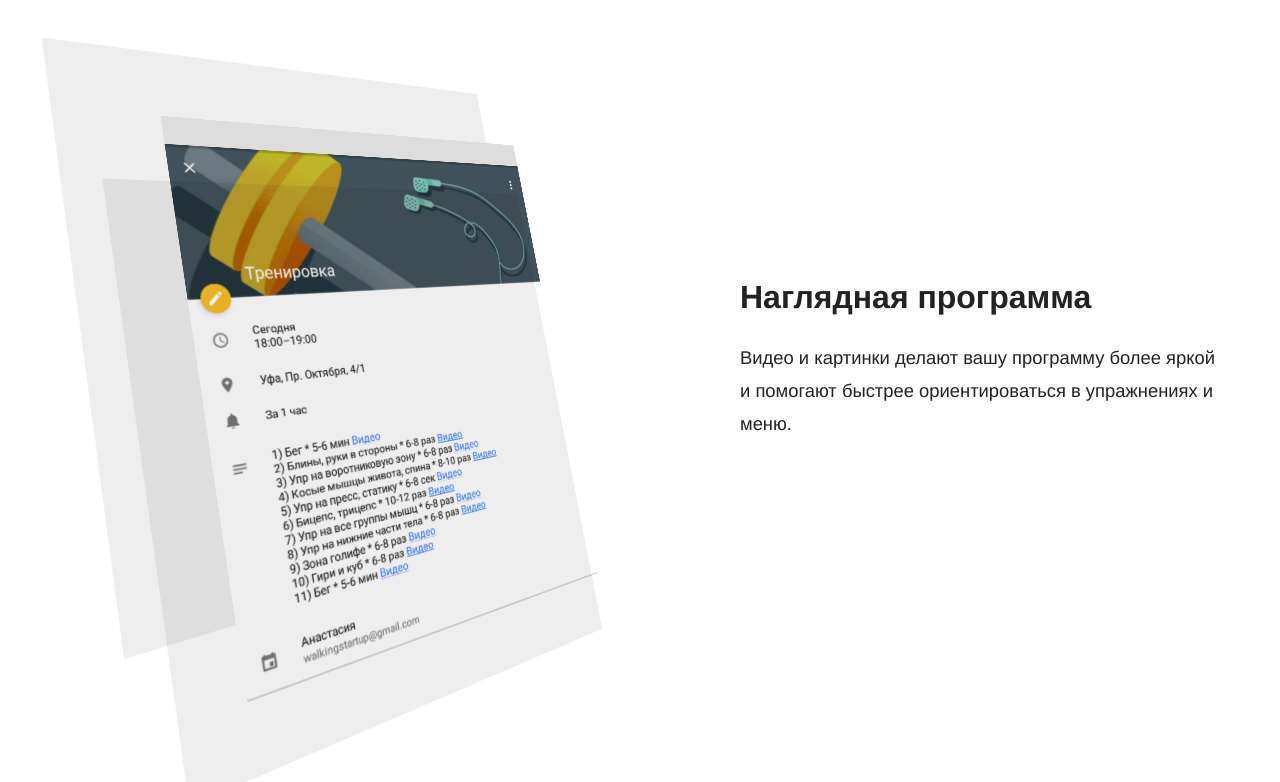
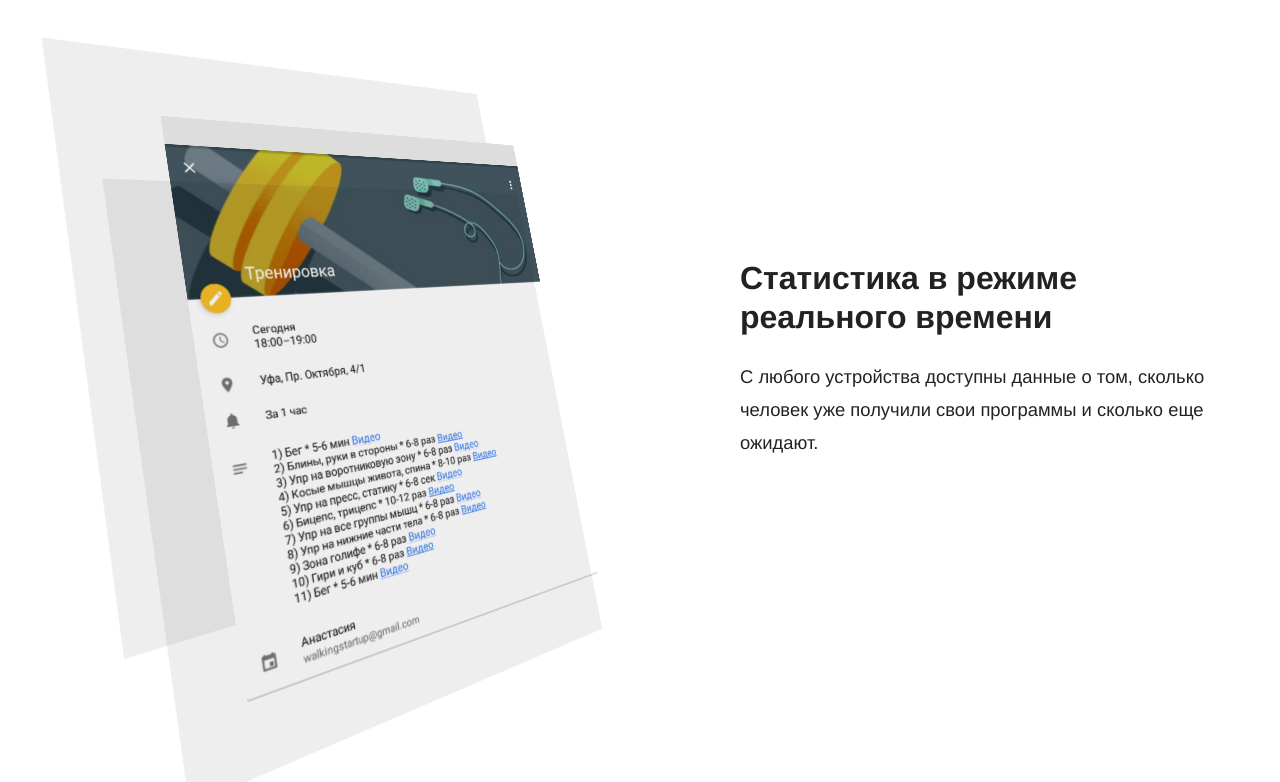
Before and after one commit to RakhimyanTim/adroholic.github.io, a Jekyll site: the page built from pages/index.html, in a window 1280 px wide and 1400 px high, scrolled down 1654 px. Shown: the top 782 px of the window. Built offline with Jekyll 4.4.1, drawn with Linux system fonts in a browser that asks for light colours; some web fonts are replaced; some of the changed text lies outside the part shown; grey boxes are pictures that could not be loaded.

Commit message:
Update index.html

```diff
--- a/pages/index.html
+++ b/pages/index.html
@@ -9,11 +9,11 @@
 header_class: "landing"
 ---
 <div class="landing-page-content">
-  {% include components/home-page/content-image.html image="workflow" heading="Программа в вашем календаре" content_markdown="Пройдите небольшую анкету и получите индивидуальную программу тренировок и питания прямо в календарь." %}
+  {% include components/home-page/content-image.html image="workflow" heading="Высокая пропускная способность" content_markdown="Продажа одной персоналки занимает в среднем 7 сек. При минимальных человеческих ресурсах." %}
 
-  {% include components/home-page/content-image.html image="editing" heading="Наглядная программа" content_markdown="Видео и картинки делают вашу программу более яркой и помогают быстрее ориентироваться в упражнениях и меню." %}
+  {% include components/home-page/content-image.html image="editing" heading="Статистика в режиме реального времени" content_markdown="С любого устройства доступны данные о том, сколько человек уже получили свои программы и сколько еще ожидают." %}
 
-  {% include components/home-page/content-image.html image="tools" heading="Мотивация за выполнение программы" content_markdown="Не пропускайте тренировки, получайте удовольствие от того, что каждый раз преодолеваете себя, но и возвращайте до 50% оплаченной суммы." %}
+  {% include components/home-page/content-image.html image="tools" heading="Хорошие деньги" content_markdown="Получайте еженедельный гонорар лишь за то, что помогаете посетителям добиваться более заметных результатов за счет индивидуальных тренировочных программ." %}
 </div>
 
 {% assign case = site.case_studies | where: "name", "Netflix" | first %}
```
Also changed, not shown: other parts of pages/index.html (+1 -1 lines).
